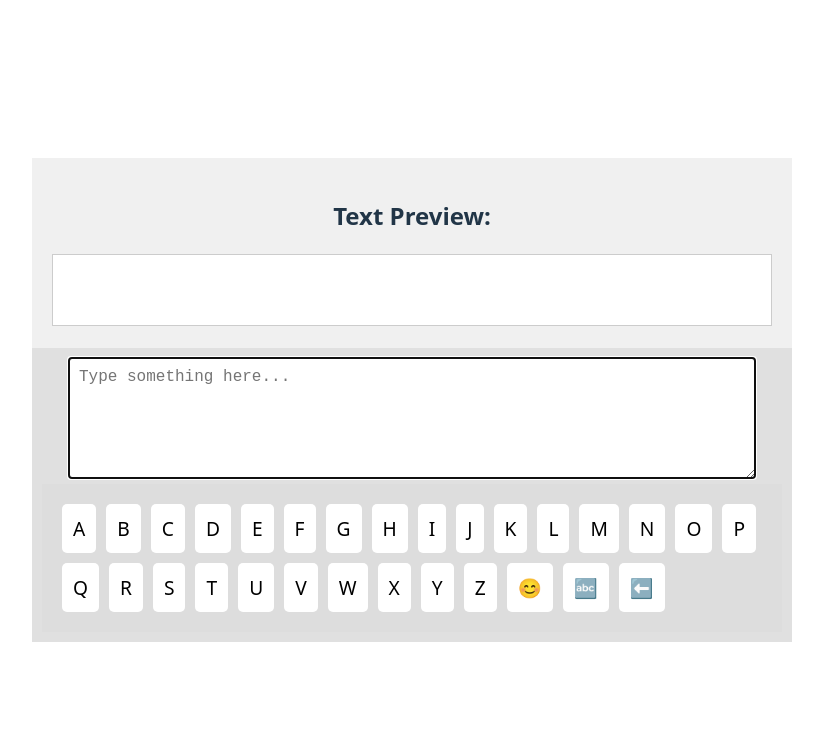
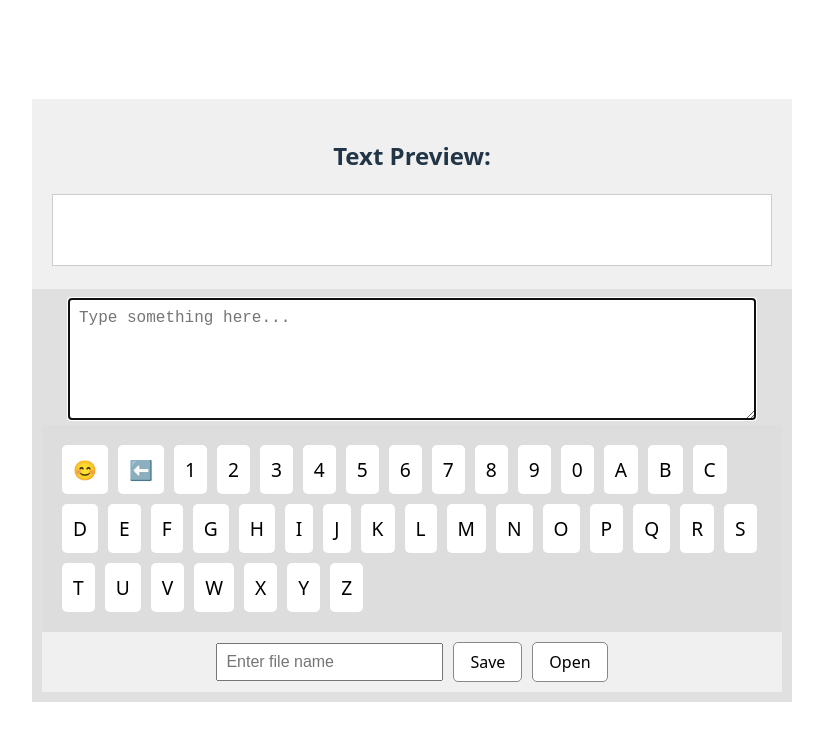
Before and after one commit to tehilabenmoshe/fullStack_p4_react, a React (Vite) app: page / in a window 1280 px wide. Shown: the top 740 px of the page, without its empty margins (228-1051 px from the left). Built offline with nearby package versions, Linux system fonts and the light colour scheme.

Commit message:
save file work

```diff
--- a/src/components/VirtualKeyboard.jsx
+++ b/src/components/VirtualKeyboard.jsx
@@ -1,7 +1,7 @@
 import React from 'react';
 import '../styles/main.css';
 
-const characters = ['A', 'B', 'C', 'D', 'E', 'F', 'G','H', 'I','J','K','L','M','N','O','P','Q','R','S','T','U','V','W','X','Y','Z','😊', '🔤', '⬅️'];
+const characters = ['😊','⬅️','1','2','3','4','5','6','7','8','9','0', 'A', 'B', 'C', 'D', 'E', 'F', 'G','H', 'I','J','K','L','M','N','O','P','Q','R','S','T','U','V','W','X','Y','Z'];
 
 const VirtualKeyboard = ({ onCharClick }) => {
   const handleClick = (char) => {
--- a/src/pages/EditorPage.jsx
+++ b/src/pages/EditorPage.jsx
@@ -2,25 +2,63 @@ import React, { useState } from 'react';
 import TextDisplay from '../components/TextDisplay';
 import TextEditor from '../components/TextEditor';
 import VirtualKeyboard from '../components/VirtualKeyboard';
+
 import '../styles/main.css';
+
 
 const EditorPage = () => {
   const [text, setText] = useState('');
   const [cursorPosition, setCursorPosition] = useState(0);
+  const [fileName, setFileName] = useState('');
+
+  const handleSave = () => {
+    if (fileName) {
+      localStorage.setItem(fileName, text);
+      alert('Saved!');
+    } else {
+      alert('Please enter a file name.');
+    }
+  };
+
+  const handleLoad = () => {
+    if (fileName) {
+      const saved = localStorage.getItem(fileName);
+      if (saved !== null) {
+        setText(saved);
+      } else {
+        alert('File not found.');
+      }
+    } else {
+      alert('Please enter a file name.');
+    }
+  };
 
     return (
       <div>
         <TextDisplay text={text} cursorPosition={cursorPosition}/>
 
-        <TextEditor text={text}
+        <TextEditor
+        text={text}
         setText={setText}
         cursorPosition={cursorPosition}
         setCursorPosition={setCursorPosition}
-        >
-          {(handleCharClick) => (
-            <VirtualKeyboard onCharClick={handleCharClick} />
-          )}
-        </TextEditor>
+      >
+        {(insertCharAtCursor) => (
+          <>
+            <VirtualKeyboard onCharClick={insertCharAtCursor} />
+            <div className="file-actions">
+              <input
+                type="text"
+                value={fileName}
+                onChange={(e) => setFileName(e.target.value)}
+                placeholder="Enter file name"
+              />
+              <button onClick={() => handleSave()}>Save</button>
+              <button onClick={() => handleLoad()}>Open</button>
+            </div>
+          </>
+        )}
+      </TextEditor>
       </div>
     );
   };
--- a/src/styles/main.css
+++ b/src/styles/main.css
@@ -61,6 +61,34 @@
   vertical-align: bottom;
 }
 
+.file-actions {
+  display: flex;
+  gap: 10px;
+  padding: 10px;
+  justify-content: center;
+  align-items: center;
+  background-color: #f0f0f0;
+}
+
+.file-actions input {
+  padding: 8px;
+  font-size: 1rem;
+}
+
+.file-actions button {
+  padding: 8px 16px;
+  font-size: 1rem;
+  cursor: pointer;
+  border-radius: 5px;
+  border: 1px solid #888;
+  background-color: #fff;
+  transition: background-color 0.2s;
+}
+
+.file-actions button:hover {
+  background-color: #eee;
+}
+
 @keyframes blink {
   50% {
     opacity: 0;
```
